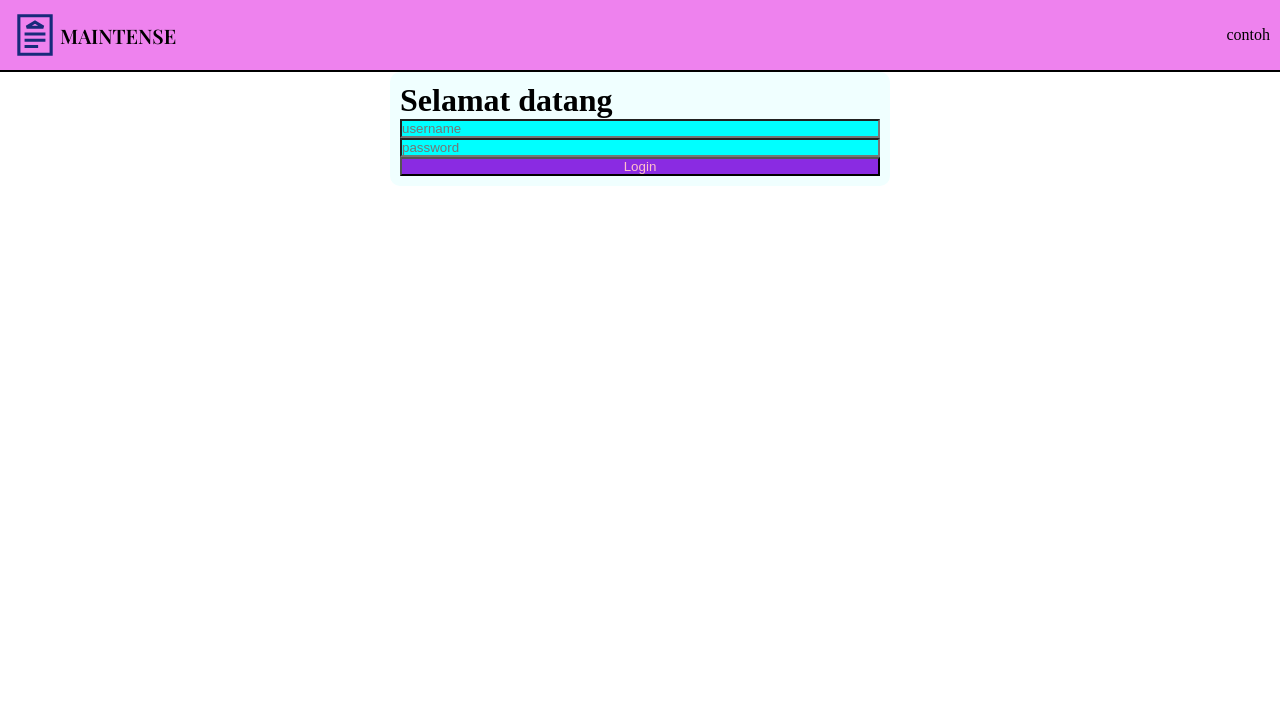
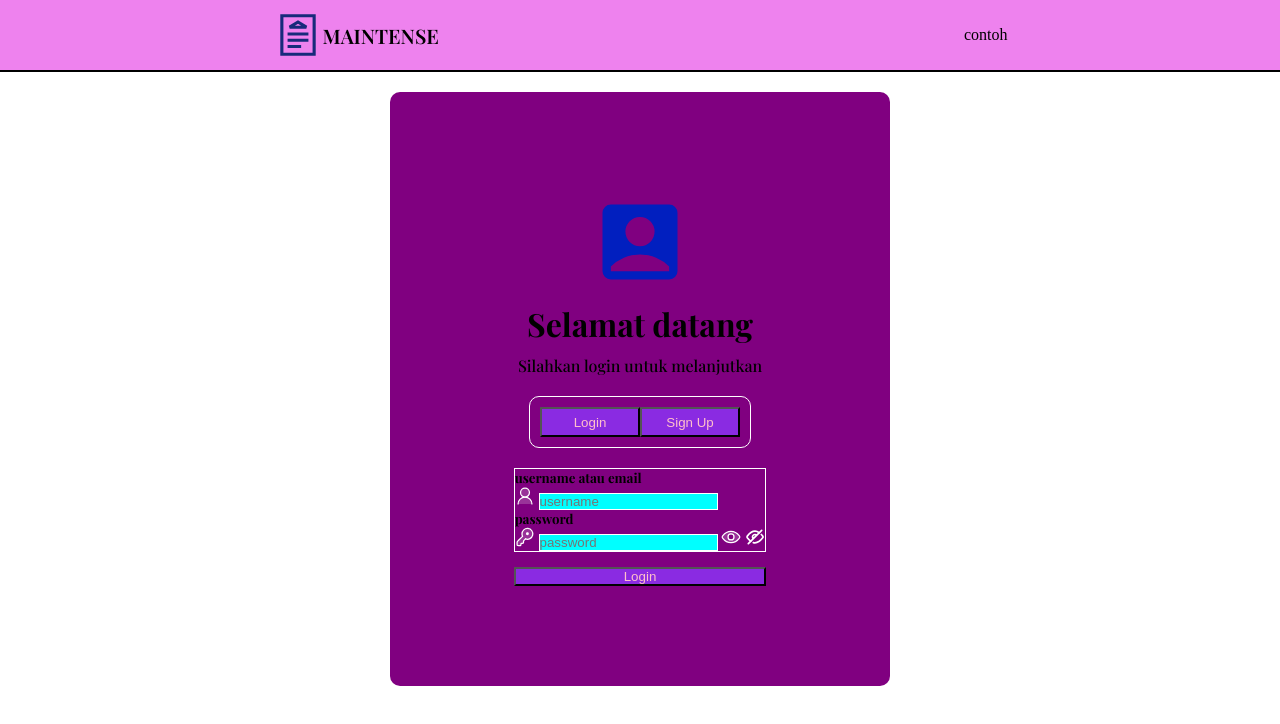
Before and after one commit to nauval-it081640/program-website-belajar-, a plain HTML site: page index.html in a window 1280 px wide. Drawn offline with nearby package versions, Linux system fonts and the light colour scheme; a web font is replaced by a local one.

Commit message:
tambahan card login

```diff
--- a/index.html
+++ b/index.html
@@ -31,10 +31,57 @@
         </div>
         </header>
     <div class="login_card">
+        <!-- gambar akun -->
+        <svg xmlns="http://www.w3.org/2000/svg" width="1em" height="1em" viewBox="0 0 24 24">
+	<path d="M0 0h24v24H0z" fill="none" />
+	<path fill="#011fbf" d="M14.475 11.975Q15.5 10.95 15.5 9.5t-1.025-2.475T12 6T9.525 7.025T8.5 9.5t1.025 2.475T12 13t2.475-1.025M5 21q-.825 0-1.412-.587T3 19V5q0-.825.588-1.412T5 3h14q.825 0 1.413.588T21 5v14q0 .825-.587 1.413T19 21zm0-2h14v-1.15q-1.35-1.325-3.137-2.087T12 15t-3.863.763T5 17.85z" />
+    </svg>
         <h1>Selamat datang</h1>
+        <p>Silahkan login untuk melanjutkan</p>
+        <div class="button_login_signup">
+            <button class="button_form">Login</button>
+            <button class="button_form">Sign Up</button>
+        </div>
         <form class="form_login" action="">
-            <input class="input_form" type="text" placeholder="username">
-            <input class="input_form" type="password" placeholder="password">
+            <div class="input_form_container">
+                <h5>username atau email</h5>
+                <svg xmlns="http://www.w3.org/2000/svg" width="1em" height="1em" viewBox="0 0 24 24">
+	<path d="M0 0h24v24H0z" fill="none" />
+	<g fill="none">
+		<path fill="#fff" d="M17.35 7.9a5.35 5.35 0 1 1-10.7 0a5.35 5.35 0 0 1 10.7 0" opacity=".2" />
+		<path fill="#fff" d="M20.3 21.72H3.7a8.4 8.4 0 0 1 8.3-8.46c4.59 0 8.3 3.79 8.3 8.46" opacity=".2" />
+		<path stroke="#fff" stroke-linecap="round" stroke-linejoin="round" stroke-width="1.5" d="M17.35 7.9A5.33 5.33 0 0 1 12 13.27a5.35 5.35 0 1 1 5.35-5.35" />
+		<path stroke="#fff" stroke-linecap="round" stroke-linejoin="round" stroke-width="1.5" d="M20.3 21.56a8.3 8.3 0 0 0-16.6 0" />
+	</g>
+                </svg>
+                <input class="input_form" type="text" placeholder="username">
+                <h5>password</h5>
+                <svg xmlns="http://www.w3.org/2000/svg" width="1em" height="1em" viewBox="0 0 24 24">
+	<path d="M0 0h24v24H0z" fill="none" />
+	<g fill="none">
+		<path fill="#fff" d="M14.9 14.7a6.48 6.48 0 1 0-5.75-3.46L2.5 17.5v4.83h4.62V19.5h3.06v-2.81l2.4-2.4q1.09.42 2.32.43" opacity=".2" />
+		<path stroke="#fff" stroke-linecap="round" stroke-linejoin="round" stroke-width="1.5" d="M9.04 11.17a7 7 0 0 1-.63-2.8a6.48 6.48 0 1 1 4.19 5.92" />
+		<path fill="#fff" stroke="#fff" stroke-linecap="round" stroke-linejoin="round" stroke-width="1.5" d="M15.89 8.02a1 1 0 1 1-2 0a1 1 0 0 1 2 0" />
+		<path stroke="#fff" stroke-linecap="round" stroke-linejoin="round" stroke-width="1.5" d="m9.02 11.2l-5.35 5.35c-.58.58-.87.86-1.02 1.23s-.15.78-.15 1.6v1.01c0 .94 0 1.42.29 1.7c.3.3.76.3 1.7.3h1.18c.4 0 .61 0 .78-.06a1 1 0 0 0 .6-.6c.06-.16.06-.37.06-.78c0-.4 0-.61.06-.78a1 1 0 0 1 .6-.6c.16-.06.37-.06.78-.06h.1c.52 0 .77 0 .97-.09a1 1 0 0 0 .5-.5c.08-.2.08-.45.08-.96v-.47c0-.41 0-.62.08-.8s.22-.33.5-.62l1.77-1.76" />
+	</g>
+                </svg>
+                <input class="input_form" type="password" placeholder="password">
+                <svg xmlns="http://www.w3.org/2000/svg" width="1em" height="1em" viewBox="0 0 24 24">
+                    <path d="M0 0h24v24H0z" fill="none" />
+                    <g fill="none">
+                        <path fill="#fff" fill-rule="evenodd" d="M12 5.15c-5.77 0-9.14 4.14-10.35 5.97a1.6 1.6 0 0 0-.01 1.72c1.2 1.84 4.55 6.01 10.37 6.01s9.16-4.17 10.36-6.01c.34-.53.34-1.2 0-1.72c-1.22-1.83-4.6-5.97-10.36-5.97m0 10.25c1.69 0 3.38-1.84 3.38-3.42c0-1.6-1.67-3.22-3.36-3.22c-1.68 0-3.56 1.63-3.56 3.22c0 1.58 1.86 3.42 3.55 3.42" clip-rule="evenodd" opacity=".2" />
+                        <path stroke="#fff" stroke-linecap="round" stroke-linejoin="round" stroke-width="1.5" d="M12 5.15c-5.02 0-8.23 3.13-9.77 5.15c-.51.67-.77 1-.77 1.68s.25 1 .75 1.67c1.53 2.04 4.73 5.2 9.79 5.2s8.26-3.16 9.79-5.2c.5-.67.75-1 .75-1.67c0-.68-.26-1-.77-1.68c-1.54-2.02-4.75-5.15-9.77-5.15" />
+                        <circle cx="12.02" cy="11.97" r="3.59" stroke="#fff" stroke-linecap="round" stroke-linejoin="round" stroke-width="1.5" />
+                    </g>
+                </svg>
+                <svg xmlns="http://www.w3.org/2000/svg" width="1em" height="1em" viewBox="0 0 24 24">
+	<path d="M0 0h24v24H0z" fill="none" />
+	<g fill="none" stroke="#fff" stroke-linecap="round" stroke-linejoin="round" stroke-width="2">
+		<path d="M6.873 17.129c-1.845-1.31-3.305-3.014-4.13-4.09a1.69 1.69 0 0 1 0-2.077C4.236 9.013 7.818 5 12 5c1.876 0 3.63.807 5.13 1.874" />
+		<path d="M14.13 9.887a3 3 0 1 0-4.243 4.242M4 20L20 4M10 18.704A7.1 7.1 0 0 0 12 19c4.182 0 7.764-4.013 9.257-5.962a1.694 1.694 0 0 0-.001-2.078A23 23 0 0 0 19.57 9" />
+	</g>
+                </svg>
+            </div>
             <button class="button_form" type="submit">Login</button>
         </form>
     </div>
--- a/style.css
+++ b/style.css
@@ -10,10 +10,9 @@
     width: 100%;
     background-color: violet;
     padding: 10px;
-    justify-content: center;
     align-items: center;
     border-bottom: 2px solid black;
-    justify-content: space-between;
+    justify-content: space-around;
 }
 .logo_header{
     display: flex;
@@ -33,16 +32,63 @@
 .login_card{
     display: flex;
     margin: auto;
-    padding: 10px;
-    background-color: azure;
+    padding: 100px 0px;
+    background-color: purple;
     border-radius: 10px;
     flex-direction: column;
     width: 500px;
+    justify-content: center;
+    align-items: center;
+    gap: 10px;
+    font-family: "Playfair Display", serif;
+    font-optical-sizing: auto;
+    font-weight: 500;
+    font-style: normal;
+    margin-top: 20px;
+}
+.login_card svg{
+    width: 100px;
+    height: auto;
+}
+.button_login_signup{
+    display: flex;
+    justify-content: center;
+    margin-bottom: 10px;
+    margin: 10px;
+    padding: 10px;
+    border: 1px solid white;
+    border-radius: 10px;
+}
+.button_login_signup button{
+    width: 100px;
+    height: 30px;
+}
+.button_login_signup button:hover{
+    background-color: blue;
 }
 .form_login{
     display: flex;
     flex-direction: column;
-    width: 100%;
+    /* width: 100%; */
+    gap: 5px;
+    font-family: "Playfair Display", serif;
+    font-optical-sizing: auto;
+    font-weight: 500px;
+    font-style: normal;
+}
+.form_login svg{
+    width: 20px;
+    height: auto;
+}
+.form_login svg:hover{
+    color: blue;
+}
+.input_form_container{
+    margin-bottom: 10px;
+    border: 1px solid white;
+}
+.input_form_container input{
+    border: 1px solid white;
 }
 .input_form{
     background-color: aqua;
@@ -52,3 +98,6 @@
     background-color: blueviolet;
     color: pink;
 }
+.button_form:hover{
+    background-color: blue;
+}
```
